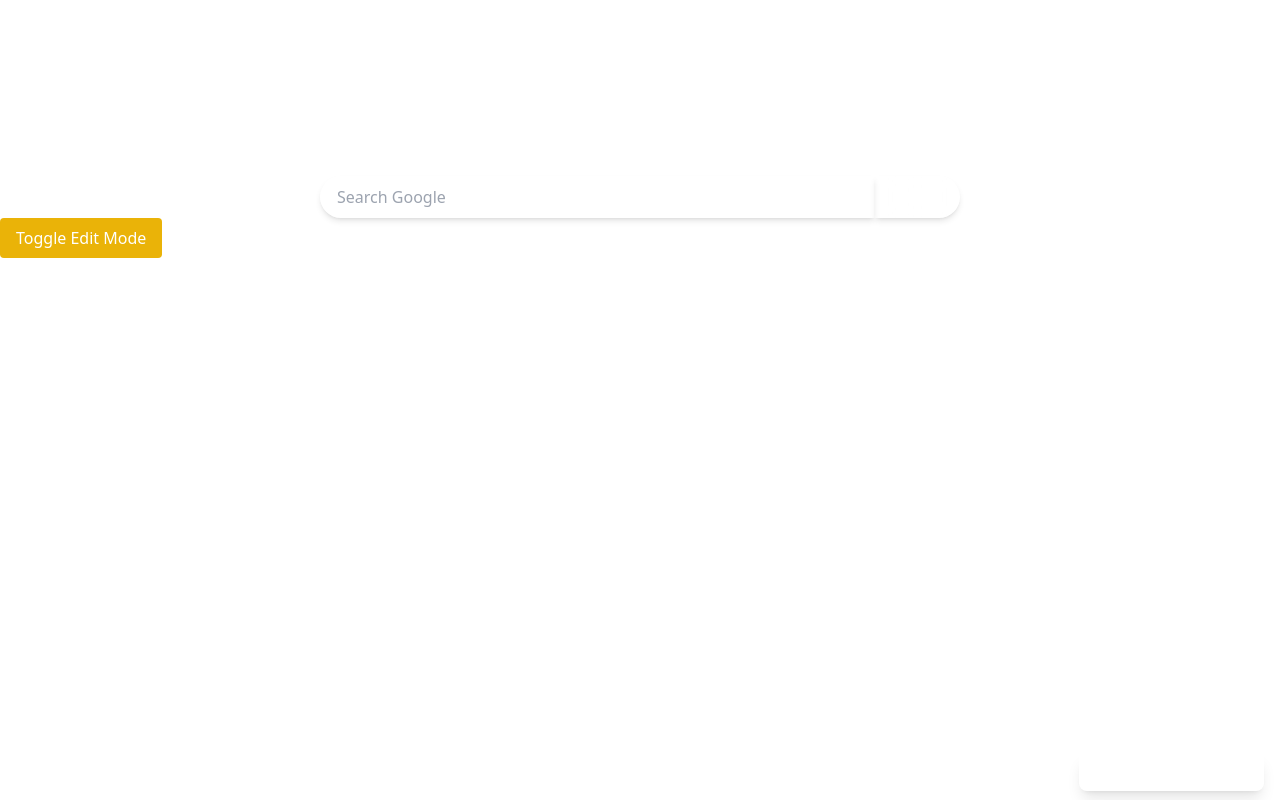
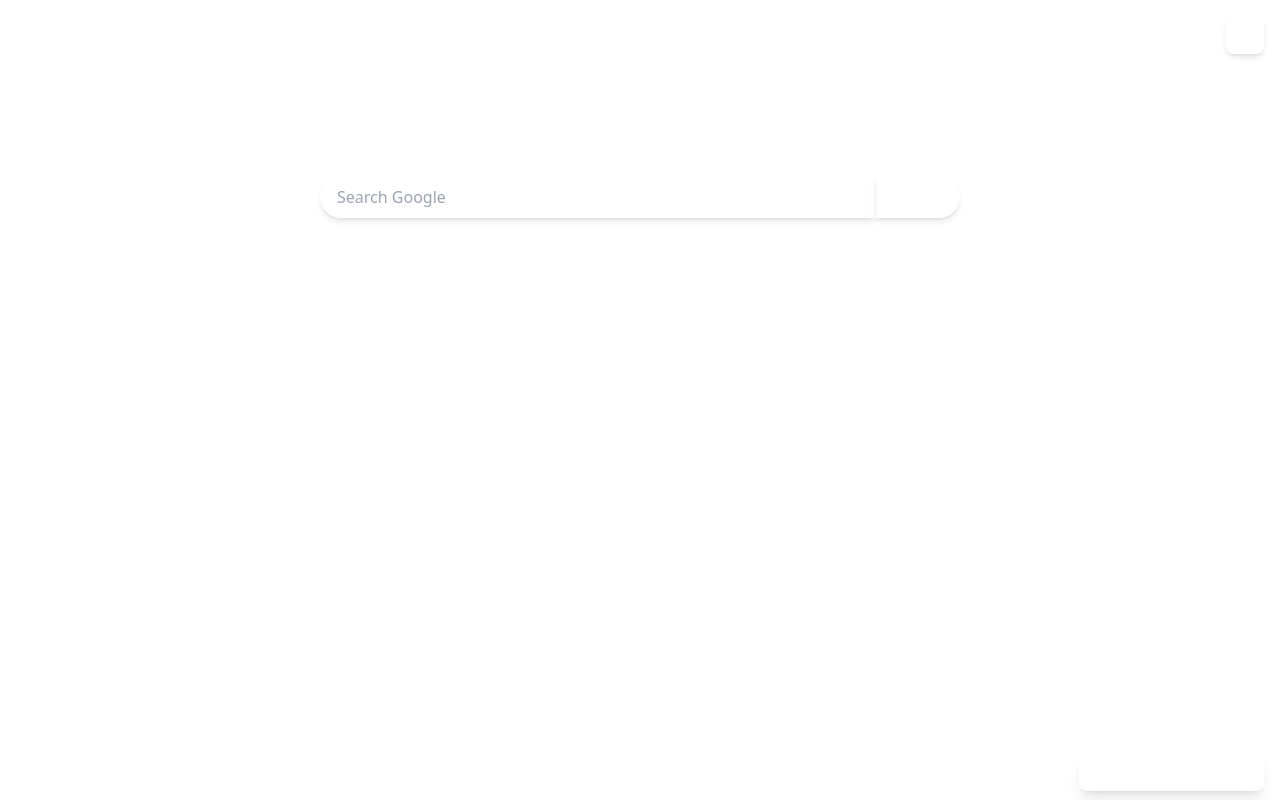
Before and after one commit to jainhardik120/stay-up, a React (Create React App) app: page / in a window 1280 px wide. Built offline with nearby package versions, Linux system fonts and the light colour scheme.

Commit message:
Editing edit button

```diff
--- a/package.json
+++ b/package.json
@@ -15,6 +15,7 @@
     "@types/react-dom": "^18.0.11",
     "@types/react-grid-layout": "^1.3.5",
     "html-webpack-plugin": "^5.5.0",
+    "lucide-react": "^0.414.0",
     "react": "^18.2.0",
     "react-dom": "^18.2.0",
     "react-grid-layout": "^1.4.4",
--- a/src/components/AddWidgetPanel.tsx
+++ b/src/components/AddWidgetPanel.tsx
@@ -2,7 +2,8 @@
 import { useWidgetContext } from '../lib/WidgetProviderContext';
 import { widgetTypes } from '../widgets';
 import { Dialog, Transition } from '@headlessui/react'
-import { Fragment, useState } from 'react'
+import { Fragment } from 'react'
+import { PencilIcon, PlusIcon } from 'lucide-react';
 
 const AddWidgetPanel = () => {
   const { addWidget, toggleEditMode, isEditMode } = useWidgetContext();
@@ -16,10 +17,9 @@
   }
 
   return (
-    <div className="mb-4">
-
-      <button onClick={() => toggleEditMode()} className="bg-yellow-500 text-white px-4 py-2 rounded">Toggle Edit Mode</button>
-      {isEditMode && <button onClick={openModal} className="bg-red-500 text-white px-4 py-2 rounded">Add Widget</button>}
+    <div className="fixed top-4 right-4 z-10">
+      <button onClick={() => toggleEditMode()} className=" backdrop-blur-[60px] border border-[#ffffff33] shadow-md p-2 rounded-lg"><PencilIcon className='w-5 h-5' /></button>
+      {isEditMode && <button onClick={openModal} className=" backdrop-blur-[60px] border border-[#ffffff33] shadow-md p-2 rounded-lg"><PlusIcon className='w-5 h-5' /></button>}
       <Transition appear show={dialogOpened} as={Fragment}>
         <Dialog as="div" className="relative z-10" onClose={closeModal}>
           <Transition.Child
--- a/src/components/DateTimeDisplay.tsx
+++ b/src/components/DateTimeDisplay.tsx
@@ -11,7 +11,7 @@
     return () => clearInterval(intervalId);
   }, []);
 
-  const timeString = currentDateTime.toLocaleTimeString('en-US', { hour: 'numeric', minute: 'numeric', second: 'numeric', hour12: true });
+  const timeString = currentDateTime.toLocaleTimeString('en-US', { hour: 'numeric', minute: 'numeric', hour12: true });
   const dateString = currentDateTime.toLocaleDateString('en-US', { year: 'numeric', month: 'long', day: 'numeric', weekday: 'long' });
 
   return (
```
Also changed, not shown: 1 other file (tests, documents, lock files or other folders).
